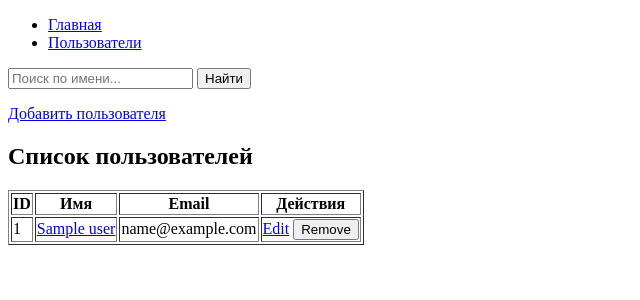
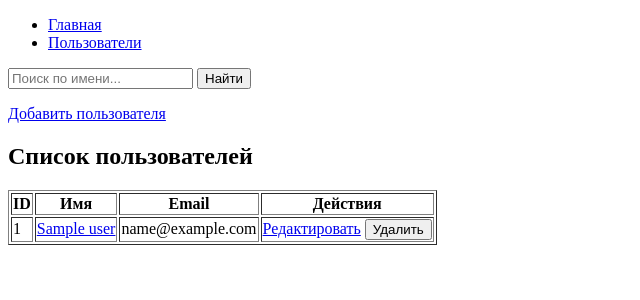
Before and after one commit to Vitalmet/PyCharm, a Flask app: template hexlet-flask-example/templates/users/index.html in a window 1280 px wide. Shown: the top 300 px of the page, without its empty margins (0-640 px from the left). Run offline with Flask 3, Linux system fonts and the light colour scheme; the template is opened without the code that fills it: most values are stand-ins (such as "Sample title", 1, 10 or a date in 2020).

Commit message:
I'm learning programming

```diff
--- a/hexlet-flask-example/templates/users/index.html
+++ b/hexlet-flask-example/templates/users/index.html
@@ -30,11 +30,11 @@
             <td>{{ user.email }}</td>
             <td>
                 <!-- Кнопка редактирования -->
-                <a href="{{ url_for('users_edit', id=user.id) }}">Edit</a>
+                <a href="{{ url_for('users_edit', id=user.id) }}">Редактировать</a>
 
                 <!-- Форма удаления -->
                 <form action="{{ url_for('users_delete', id=user.id) }}" method="post" style="display: inline;">
-                    <input type="submit" value="Remove" onclick="return confirm('Вы уверены, что хотите удалить пользователя {{ user.name }}?');">
+                    <input type="submit" value="Удалить" onclick="return confirm('Вы уверены, что хотите удалить пользователя {{ user.name }}?');">
                 </form>
              </td>
         </tr>
```
